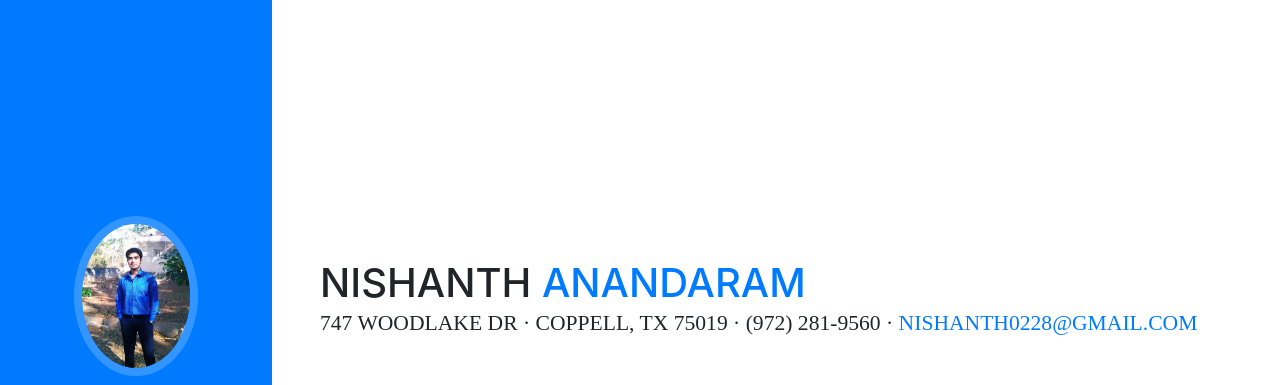
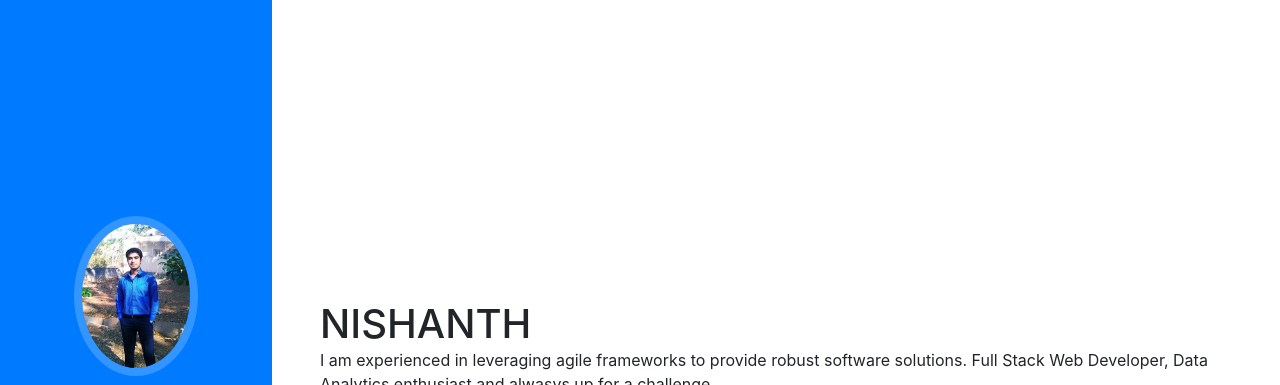
Before and after one commit to nishanthanandaram/nishanthanandaram.github.io, a website with bundled scripts: page index.html in a window 1280 px wide. Shown: the top 385 px of the page. Built offline with nearby package versions, Linux system fonts and the light colour scheme; a web font is replaced by a local one.

Commit message:
Update index.html

```diff
--- a/index.html
+++ b/index.html
@@ -62,12 +62,7 @@
 
       <section class="resume-section p-3 p-lg-5 d-flex d-column" id="about">
         <div class="my-auto">
-          <h1 class="mb-0">Nishanth
-            <span class="text-primary">Anandaram</span>
-          </h1>
-          <div class="subheading mb-5">747 Woodlake Dr · Coppell, TX 75019 · (972) 281-9560 ·
-            <a href="mailto:name@email.com">nishanth0228@gmail.com</a>
-          </div>
+          <h1 class="mb-0">Nishanth</h1>
           <p class="mb-5">I am experienced in leveraging agile frameworks to provide robust software solutions. Full Stack Web Developer, Data Analytics enthusiast and alwasys up for a challenge.</p>
           <ul class="list-inline list-social-icons mb-0">
             <li class="list-inline-item">
```
